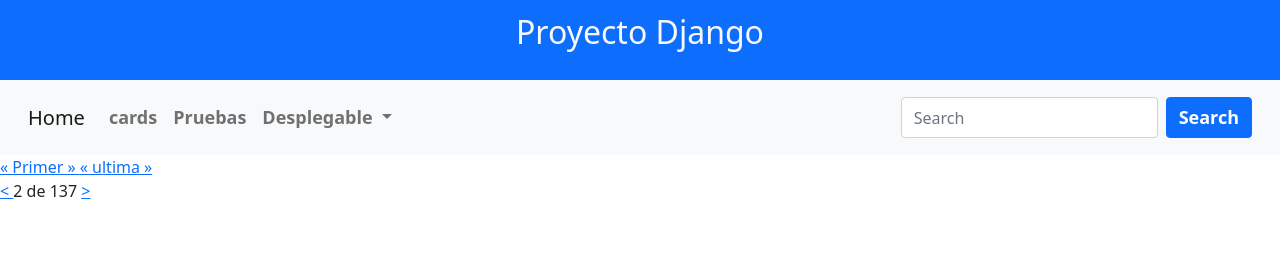
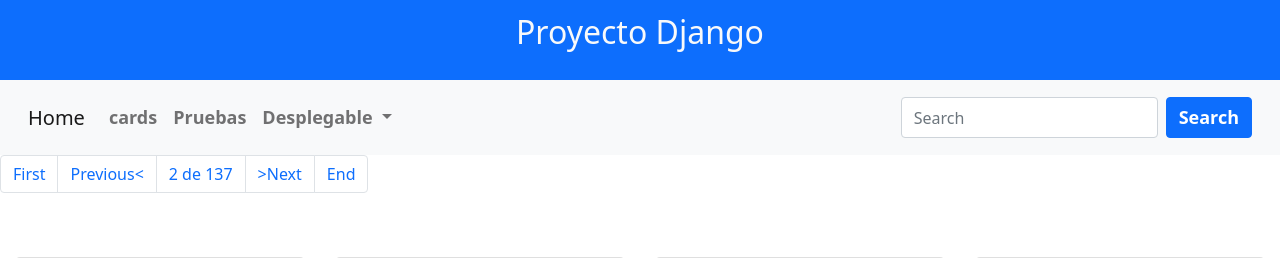
Before and after one commit to CristhianRave/WebDjango, a Django app: page /cards/?page=2 in a window 1280 px wide. Shown: the top 258 px of the page. Run offline with Django 4.2, Linux system fonts and the light colour scheme; data comes from the database, SQL or seed files in the repository; some libraries are stand-ins or nearby versions.

Commit message:
Pagination

```diff
--- a/WebDjango/Comparador/static/css/sobreescribir.css
+++ b/WebDjango/Comparador/static/css/sobreescribir.css
@@ -2,6 +2,11 @@
 #menu form>button {
     font-size: 18px;
     font-weight: bold;
+}
+
+#card_img {
+    max-width: 15rem !important;
+    max-height: 10rem !important;
 }
 
 #card-body {
--- a/WebDjango/Comparador/templates/cards.html
+++ b/WebDjango/Comparador/templates/cards.html
@@ -1,12 +1,17 @@
 {% include 'home.html' %} {% include 'pagination.html' %} {% block content %}
 <div class="container-fluid  mt-3">
     <div class="row">
+        <!-- Generar cards con parametros de la bbdd -->
         {% for f in card %}
         <div class="col-lg-3 d-flex justify-content-around col-md-12">
-            <div class="card mt-5 " style="width: 18rem;height:30rem">
-                <img src="{{f.image}}" class="card-img mt-3 " alt="Homero ">
+            <div class="card mt-5 align-items-center" style="width:18rem;height:30rem">
+                <img src="{{f.image}}" class="mt-3" id="card_img" alt="Homero ">
                 <div class="card-body" id="card-body">
+                    {% if f.price != None %}
                     <h5 class="card-title ">{{f.price}}</h5>
+                    {% else %}
+                    <h5 class="card-title ">Free!!</h5>
+                    {% endif %}
                     <p class="card-text ">{{f.description}}
                     </p>
                     <a href="{{f.link}} " class="btn btn-primary ">Ver en Amazon</a>
--- a/WebDjango/Comparador/templates/pagination.html
+++ b/WebDjango/Comparador/templates/pagination.html
@@ -1,14 +1,25 @@
-<div>
+<nav aria-label="...">
+    <ul class="pagination">
+        {% if card.has_previous %}
+        <li class="page-item ">
+            <a class="page-link" href="?page=1">First</a>
+        </li>
+        {% endif %} {% if card.has_previous %}
+        <li class="page-item ">
+            <a class="page-link" href="?page={{ card.previous_page_number }}">Previous<</a>
+        </li>
+        {% endif %}
+        <li class="page-item ">
+            <span class="page-link">{{ card.number}} de {{card.paginator.num_pages}}</span>
+        </li> {% if card.has_next %}
+        <li class="page-item">
+            <a class="page-link" href="?page={{ card.next_page_number }}">>Next</a>
+        </li>
+        {% endif %} {% if card.has_next %}
+        <li class="page-item">
+            <a class="page-link" href="?page={{ card.paginator.num_pages }}">End</a>
+        </li>
+        {% endif %}
 
-    {% if card.has_previous %}
-    <a href="?page=1">&laquo; Primer &raquo; </a> {% endif %} {% if card.has_next %}
-    <a href="?page={{ card.paginator.num_pages }}">
-        &laquo; ultima &raquo;
-    </a><br> {% endif %} {% if card.has_previous %}
-    <a href="?page={{ card.previous_page_number }}">
-        < </a>
-            {% endif %} {{ card.number}} de {{card.paginator.num_pages}} {% if card.has_next %}
-            <a href="?page={{ card.next_page_number }}">
-                >
-            </a><br> {% endif %}
-</div>
+    </ul>
+</nav>
--- a/WebDjango/Comparador/views.py
+++ b/WebDjango/Comparador/views.py
@@ -1,12 +1,10 @@
-import csv
+
 import requests
 from django.shortcuts import render
-import sqlite3
 from django.core.paginator import Paginator
-from django.contrib.auth.models import User
-from django.views.generic.list import ListView
 
 #Modelos
+from django.contrib.auth.models import User
 from .models import ModelCards
 
 
@@ -20,11 +18,11 @@
 
 def cards(request):
 
-    obj_list = ModelCards.objects.all()  # Todos los objetos de datos
+    obj_list = ModelCards.objects.all()  #Todos los elementos de la tabla ModelCards
 
-    #Paginator
+    #Sistema de paginacion
     paginator = Paginator(obj_list, 8)  # cantidad de articulos por pagina
-    page = request.GET.get('page')  # Recogemos el parametro 'page'
+    page = request.GET.get('page')  # Recogemos el parametro 'page' desde pagination.html
     page_card = paginator.get_page(page)  # Pasamos el numero de la pagina
 
     return render(request,
@@ -61,8 +59,3 @@
 
     return render(request, '../templates/cards.html',
                   {"products": products}) """
-
-"""     # Definir una instancia de objeto de paginación
-    page_obj = Paginator(obj_list, 10)
-    pages = page_obj.page(pid)  # Pase el número de páginas al objeto page_obj
-    # datos paginados de pages.object_list """
```
